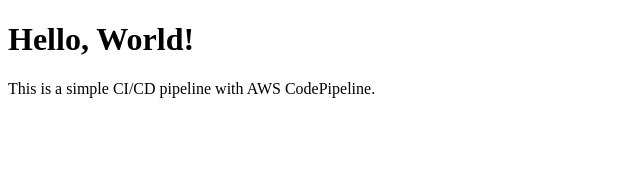
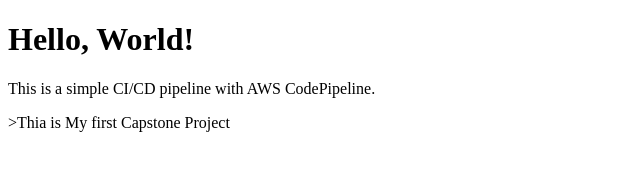
Before and after one commit to Khandelwal05/CodePipelineAWS, a plain HTML site: page index.html in a window 1280 px wide. Shown: the whole page, without its empty margins (0-640 px from the left). Drawn offline with Linux system fonts and the light colour scheme.

Commit message:
Update index.html

```diff
--- a/index.html
+++ b/index.html
@@ -6,5 +6,6 @@
 <body>
     <h1>Hello, World!</h1>
     <p>This is a simple CI/CD pipeline with AWS CodePipeline.</p>
+    <p>>Thia is My first Capstone Project</p>
 </body>
 </html>
```
